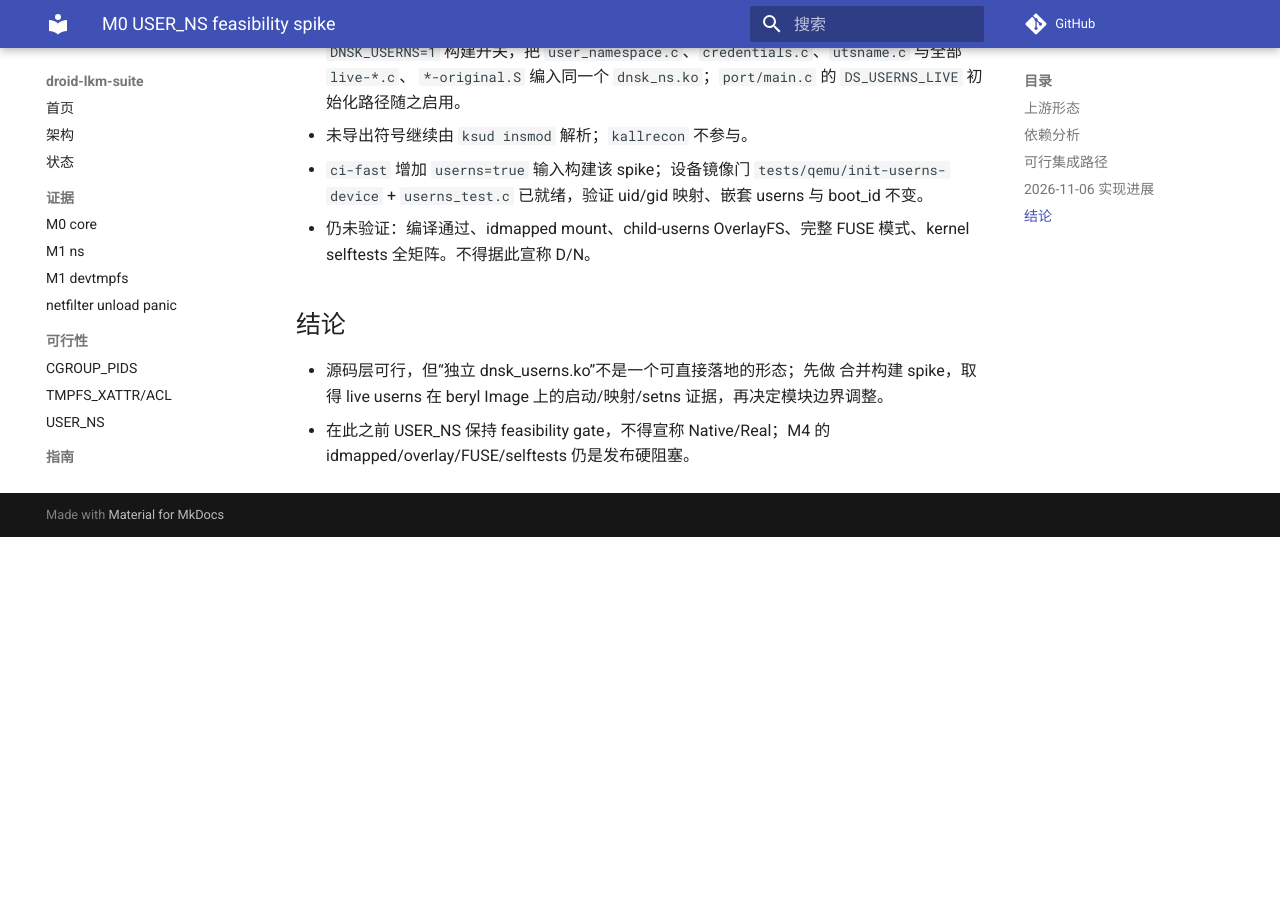
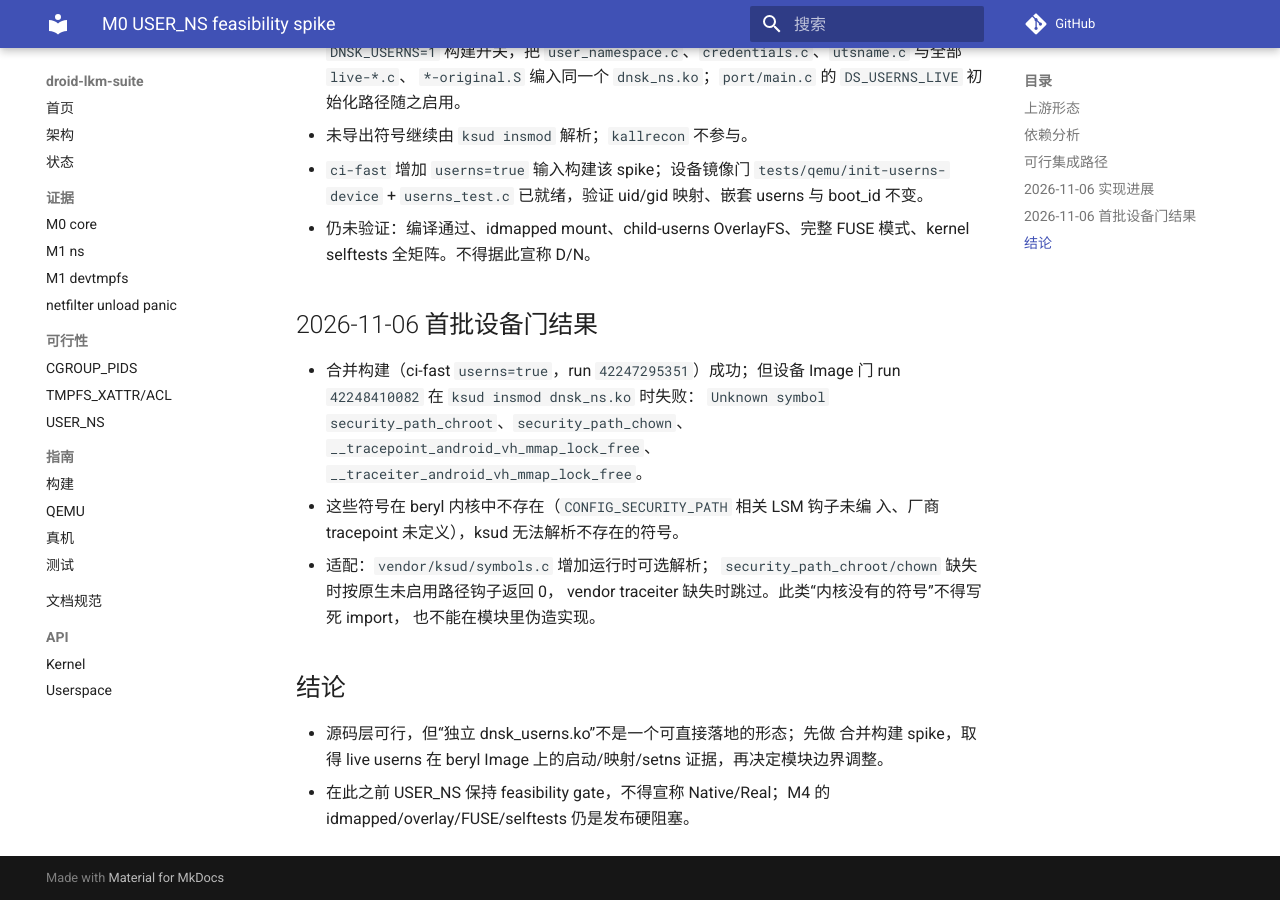
Before and after one commit to uobe1/droid-lkm-suite, an MkDocs documentation site: the page built from docs/evidence/m0-userns.md, in a window 1280 px wide and 900 px high, scrolled down 1548 px. Built offline with MkDocs 1.6.1 and Material for MkDocs 9.7.7, drawn with Linux system fonts in a browser that asks for light colours; comment, search, counter and statistics services are not loaded; before the commit the page ends 2085 px from its top, so only the background shows below that.

Commit message:
docs(evidence): record userns optional-symbol adaptation

```diff
--- a/docs/evidence/m0-userns.md
+++ b/docs/evidence/m0-userns.md
@@ -67,6 +67,20 @@ Native 证据，不对外宣称。**
 - 仍未验证：编译通过、idmapped mount、child-userns OverlayFS、完整
   FUSE 模式、kernel selftests 全矩阵。不得据此宣称 D/N。
 
+## 2026-11-06 首批设备门结果
+
+- 合并构建（ci-fast `userns=true`，run `42247295351`）成功；但设备 Image
+  门 run `42248410082` 在 `ksud insmod dnsk_ns.ko` 时失败：
+  `Unknown symbol security_path_chroot`、`security_path_chown`、
+  `__tracepoint_android_vh_mmap_lock_free`、
+  `__traceiter_android_vh_mmap_lock_free`。
+- 这些符号在 beryl 内核中不存在（`CONFIG_SECURITY_PATH` 相关 LSM 钩子未编
+  入、厂商 tracepoint 未定义），ksud 无法解析不存在的符号。
+- 适配：`vendor/ksud/symbols.c` 增加运行时可选解析；
+  `security_path_chroot/chown` 缺失时按原生未启用路径钩子返回 0，
+  vendor traceiter 缺失时跳过。此类“内核没有的符号”不得写死 import，
+  也不能在模块里伪造实现。
+
 ## 结论
 
 - 源码层可行，但“独立 dnsk_userns.ko”不是一个可直接落地的形态；先做
```
